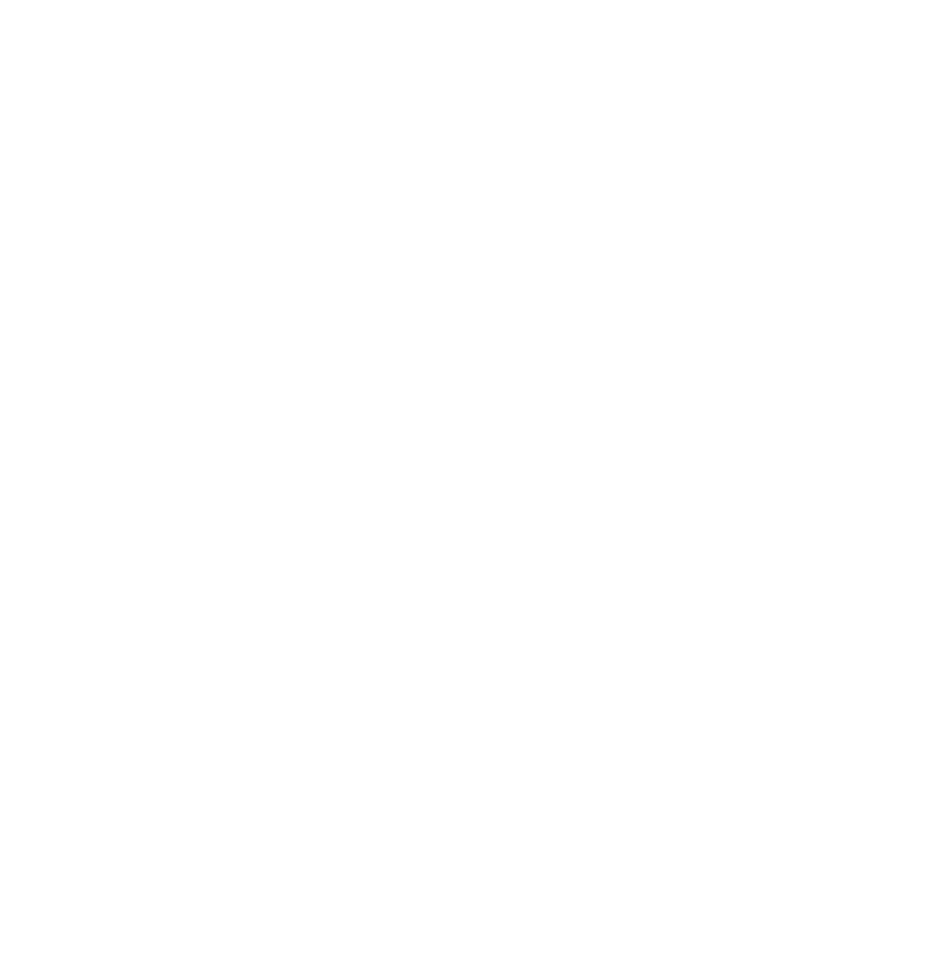
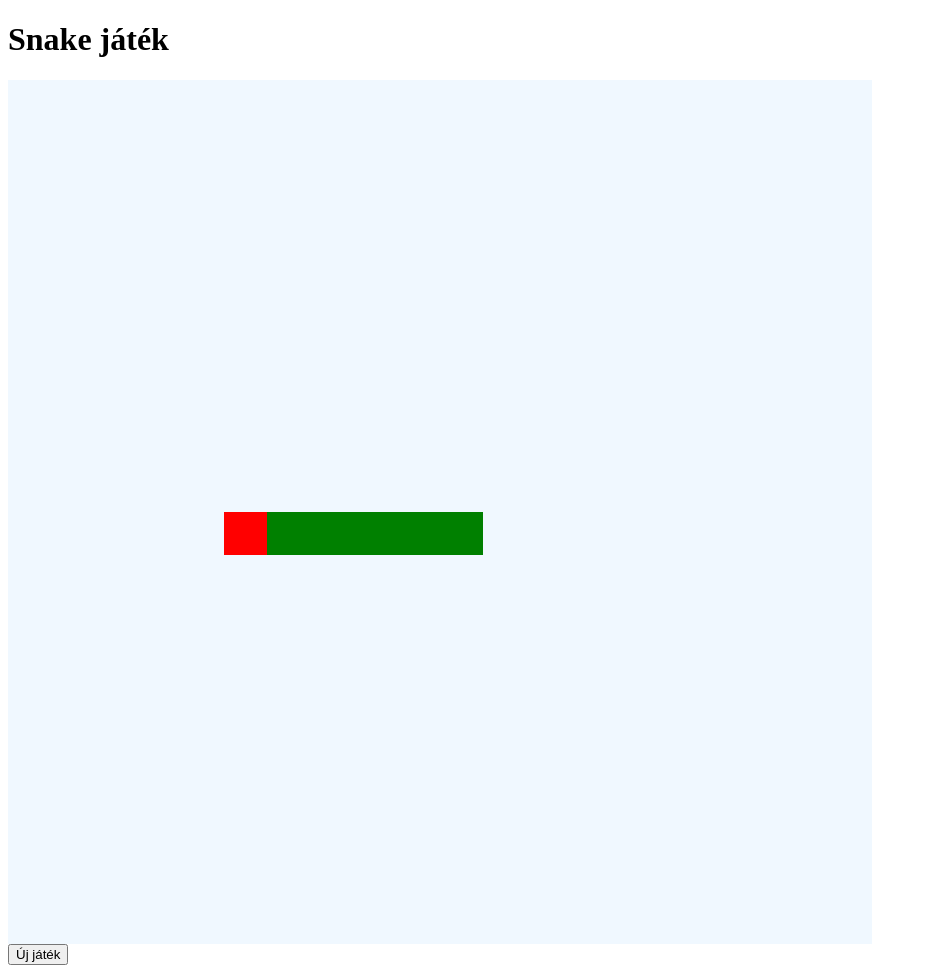
Before and after one commit to noelsolyom/Snake, a plain HTML site: page index.html in a window 1280 px wide. Shown: the whole page, without its empty margins (0-927 px from the left). Before the commit the page ends 800 px from the top, so only its background shows below. Drawn offline with Linux system fonts and the light colour scheme.

Commit message:
Feat: Gen Food, gen snake.

```diff
--- a/app/main.js
+++ b/app/main.js
@@ -0,0 +1 @@
+var playGround = new Playground(20, document.querySelector('.playground'));
--- /dev/null
+++ b/app/playground.js
@@ -0,0 +1,38 @@
+class Playground {
+  constructor(width, targetDiv) {
+    this.width = width;
+    this.targetDiv = targetDiv;
+    this.tiles = [];
+    var self = this;
+    window.onresize = function () {
+      self.setSize();
+    };
+    this.generate();
+  }
+
+  generate() {
+    var tileWidth = 100 / this.width;
+    for (var i = 0; i < (this.width * this.width); i++) {
+      var tile = new Tile(tileWidth);
+      this.tiles.push(tile);
+      this.targetDiv.appendChild(tile.div);
+    }
+
+    this.setSize();
+    this.snake = new Snake(5, this.tiles);
+    this.generateFood();
+  }
+
+  setSize() {
+    var style = window.getComputedStyle(this.targetDiv);
+    this.targetDiv.style.height = style.width;
+  }
+
+  generateFood() {
+    var filteredTiles = this.tiles.filter( function (item) {
+      return item.type === 'empty';
+    });
+    var random = Math.floor(Math.random() * filteredTiles.length);
+    filteredTiles[random].setFood();
+  }
+}
--- /dev/null
+++ b/app/snake.js
@@ -0,0 +1,17 @@
+class Snake {
+  constructor(length, tiles) {
+    this.tiles = tiles;
+    this.length = length;
+    this.direction = 'right';
+    this.start = [];
+    this.body = [];
+    this.generateSnake();
+  }
+
+  generateSnake() {
+    var startIndex = this.tiles.length / 2 + Math.round(Math.sqrt(this.tiles.length) / 2);
+    for (var i = 0; i < this.length; i++) {
+      this.tiles[startIndex - i].setSnake();
+    }
+  }
+}
--- /dev/null
+++ b/app/tile.js
@@ -0,0 +1,31 @@
+class Tile {
+  constructor(width) {
+    this.width = width;
+    this.div;
+    this.type = 'empty';
+    this.create();
+  }
+  create() {
+    this.div = document.createElement('div');
+    this.div.className = 'tile empty';
+    this.div.style.width = this.width + '%';
+    this.div.style.height = this.width + '%';
+  }
+  setFood() {
+    this.div.classList.replace('empty', 'food');
+    this.div.classList.replace('snake', 'food');
+    this.type = 'food';
+  }
+
+  setSnake() {
+    this.div.classList.replace('empty', 'snake');
+    this.div.classList.replace('food', 'snake');
+    this.type = 'snake';
+  }
+
+  setEmpty() {
+    this.div.classList.replace('snake', 'empty');
+    this.div.classList.replace('food', 'empty');
+    this.type = 'empty';
+  }
+}
--- a/css/style.css
+++ b/css/style.css
@@ -0,0 +1,27 @@
+.main-div {
+    max-width: 960px;
+
+}
+
+.tile {
+    width: 20%;
+    height: 20%;
+    float: left;
+}
+
+.empty {
+    background-color: aliceblue;
+}
+
+.food {
+    background-color: red;
+}
+
+.snake {
+    background-color: green;
+}
+
+.playground {
+    width: 90%;
+    height: 500px;
+}
--- a/index.html
+++ b/index.html
@@ -1,12 +1,23 @@
 <!DOCTYPE html>
-<html>
+<html lang="en">
 <head>
     <meta charset="utf-8" />
-    <title>Nágyon kígyó</title>
-    <link rel="stylesheet" type="text/css" media="screen" href="/css/style.css" />
+    <meta name="viewport" content="width=device-width, initial-scale=1.0">
+    <meta http-equiv="X-UA-Compatible" content="IE=edge">
+    <title>Nagyon kígyó</title>
+    <link rel="stylesheet" type="text/css" media="screen" href="/Snake/css/style.css" />
 </head>
 <body>
+    <div class="main-div">
+        <h1>Snake játék</h1>
+        <div class="playground">
 
-    <script src="app/main.js"></script>
+        </div>
+        <button class="start-game">Új játék</button>
+    </div>
+    <script src="/Snake/app/tile.js"></script>
+    <script src="/Snake/app/snake.js"></script>
+    <script src="/Snake/app/playground.js"></script>
+    <script src="/Snake/app/main.js"></script>
 </body>
 </html>
```
Also changed, not shown: 1 other file.
